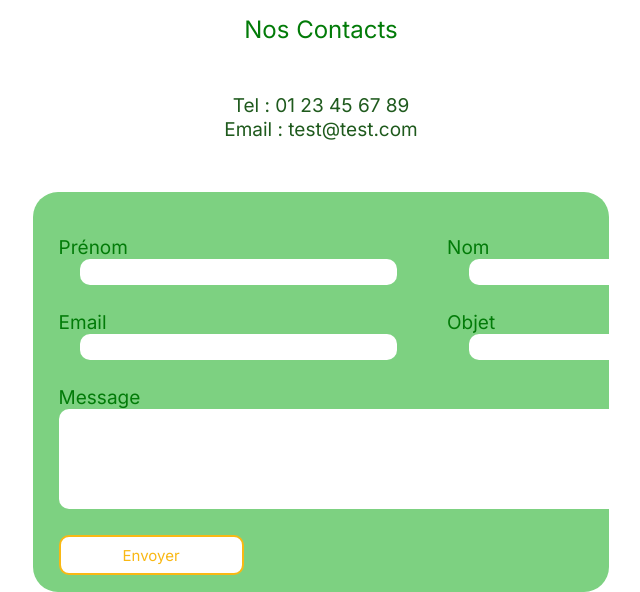
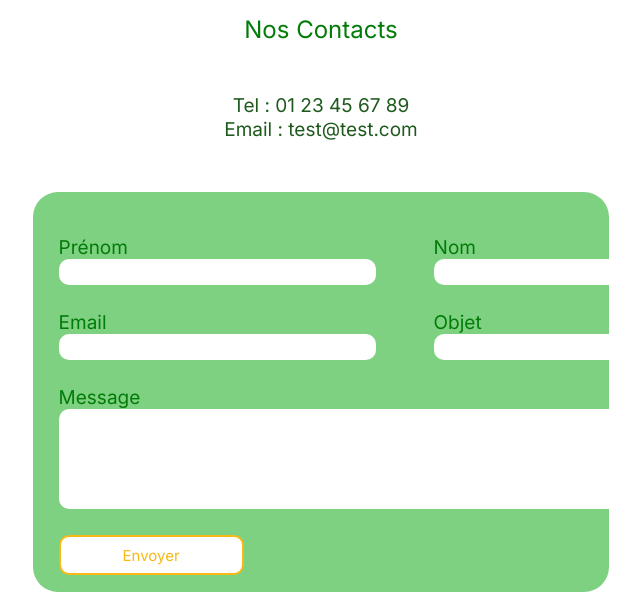
Before and after one commit to Mthieu44/fruits, a PHP site: page /contact.html in a window 1280 px wide. Shown: the part 316-908 px from the top of the page, without its empty margins (319-959 px from the left). Run offline with PHP 8.4, Linux system fonts and the light colour scheme.

Commit message:
modif2 apropos.css

```diff
--- a/site/apropos.css
+++ b/site/apropos.css
@@ -51,11 +51,13 @@
 
   grid-column: 1;
   grid-row: 1;
+
 }
 
 .two{
   grid-column: 2;
   grid-row: 1;
+
 }
 
 .three{
@@ -80,7 +82,7 @@
 box-shadow: 0px 4px 4px rgba(0, 0, 0, 0);
 border-style: hidden;
 border-radius: 10px;
-margin: auto;
-display: flex;
+margin: left;
+display: block;
 margin-right: 50px;
 }
--- a/site/contact.html
+++ b/site/contact.html
@@ -83,7 +83,7 @@
 
             <div class="five">
                 <br><label class="text" for="message">Message</label>
-                <br><textarea class="rectangles2" name="message" id="message" cols="53" rows="10" required></textarea>
+                <br><textarea class="rectangles2" name="message" id="message" cols="51" rows="10" required></textarea>
             </div>
 
             <div class="six">
```
